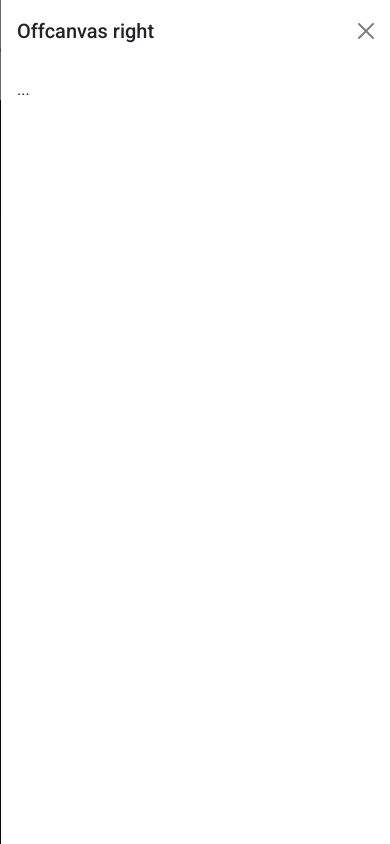
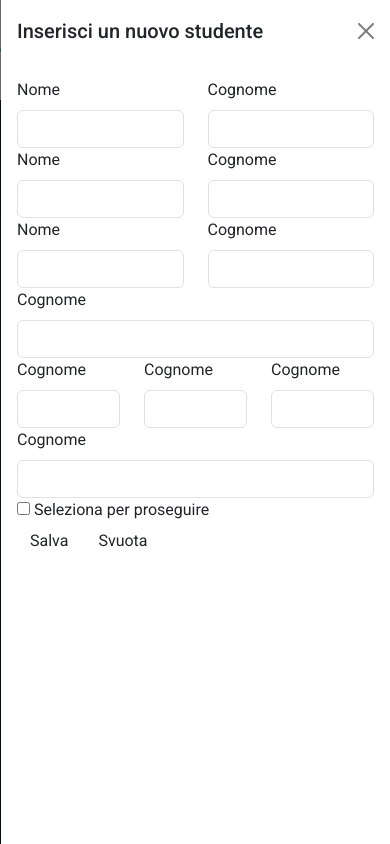
Before and after one commit to GiacomoBozzolino/html-css-bootstrap-dashboard, a plain HTML site: page index.html in a window 390 px wide. Both pictures are taken after a click on the button 221 px from the left and 128 px from the top of the page. Drawn offline with nearby package versions, Linux system fonts and the light colour scheme.

Commit message:
[FEAT] lavoro elementi offcanvas e responsive

```diff
--- a/css/style.css
+++ b/css/style.css
@@ -131,18 +131,21 @@ li.p-2{
 
 }
 
-
+/* CLASSI OFFCANVAS */
+#offcanvasRight{
+    width: 100vw;
+}
 
 
 @media screen and (min-width:1200px) {
     .side-bar{
         width:150px;
-
-
     }
 
     .dashboard{
         width: calc(100vw - 150px);
-
+    }
+    #offcanvasRight{
+        width:40vw;
     }
 }
--- a/index.html
+++ b/index.html
@@ -344,7 +344,7 @@
                                     <li class="list-group-item">Marzo: 1500S</li>
                                 </ul>
                                 <div class="card-body">
-                                    <a href="#" class="card-link link-underline-primary">Visulizza report approfondito</a>
+                                    <a href="#" class="card-link link-underline-primary ">Visulizza report approfondito</a>
 
                                 </div>
                             </div>
@@ -354,13 +354,92 @@
             </div>
         </main>
         <!-- OFFCANVAS -->
-        <div class="offcanvas offcanvas-end" tabindex="-1" id="offcanvasRight" aria-labelledby="offcanvasRightLabel">
+        <div class="offcanvas offcanvas-end "  offcanvas-width: tabindex="-1" id="offcanvasRight" aria-labelledby="offcanvasRightLabel">
             <div class="offcanvas-header">
-              <h5 class="offcanvas-title" id="offcanvasRightLabel">Offcanvas right</h5>
+              <h5 class="offcanvas-title" id="offcanvasRightLabel">Inserisci un nuovo studente</h5>
               <button type="button" class="btn-close" data-bs-dismiss="offcanvas" aria-label="Close"></button>
             </div>
             <div class="offcanvas-body">
-              ...
+              <div class="row">
+                <div class="col-6">
+                    <label for="name" class="form-label">Nome</label>
+                     <div class="input-group">
+                        <input type="text" class="form-control "  aria-label="name" aria-describedby="basic-addon1">
+                     </div>
+                </div>
+                <div class="col-6">
+                    <label for="surname" class="form-label">Cognome</label>
+                     <div class="input-group">
+                        <input type="text" class="form-control"  aria-label="surname" aria-describedby="basic-addon1">
+                     </div>
+                </div>
+                <div class="col-6">
+                    <label for="name" class="form-label">Nome</label>
+                     <div class="input-group">
+                        <input type="text" class="form-control "  aria-label="name" aria-describedby="basic-addon1">
+                     </div>
+                </div>
+                <div class="col-6">
+                    <label for="surname" class="form-label">Cognome</label>
+                     <div class="input-group">
+                        <input type="text" class="form-control"  aria-label="surname" aria-describedby="basic-addon1">
+                     </div>
+                </div>
+                <div class="col-6">
+                    <label for="name" class="form-label">Nome</label>
+                     <div class="input-group">
+                        <input type="text" class="form-control "  aria-label="name" aria-describedby="basic-addon1">
+                     </div>
+                </div>
+                <div class="col-6">
+                    <label for="surname" class="form-label">Cognome</label>
+                     <div class="input-group">
+                        <input type="text" class="form-control"  aria-label="surname" aria-describedby="basic-addon1">
+                     </div>
+                </div>
+                <div class="col-12">
+                    <label for="surname" class="form-label">Cognome</label>
+                     <div class="input-group">
+                        <input type="text" class="form-control"  aria-label="surname" aria-describedby="basic-addon1">
+                     </div>
+                </div>
+
+                <div class="col-4">
+                    <label for="surname" class="form-label">Cognome</label>
+                     <div class="input-group">
+                        <input type="text" class="form-control"  aria-label="surname" aria-describedby="basic-addon1">
+                     </div>
+                </div>
+                <div class="col-4">
+                    <label for="surname" class="form-label">Cognome</label>
+                     <div class="input-group">
+                        <input type="text" class="form-control"  aria-label="surname" aria-describedby="basic-addon1">
+                     </div>
+                </div>
+                <div class="col-4">
+                    <label for="surname" class="form-label">Cognome</label>
+                     <div class="input-group">
+                        <input type="text" class="form-control"  aria-label="surname" aria-describedby="basic-addon1">
+                     </div>
+                </div>
+                <div class="col-12">
+                    <label for="surname" class="form-label">Cognome</label>
+                     <div class="input-group">
+                        <input type="text" class="form-control"  aria-label="surname" aria-describedby="basic-addon1">
+                     </div>
+                </div>
+                <div class="col-12">
+
+                    <div>
+                        <input type="checkbox" name="" id=""> Seleziona per proseguire
+                    </div>
+                    <button class="btn">Salva</button>
+                    <button class="btn">Svuota</button>
+                </div>
+
+
+              </div>
+
             </div>
           </div>
     </body>
```
